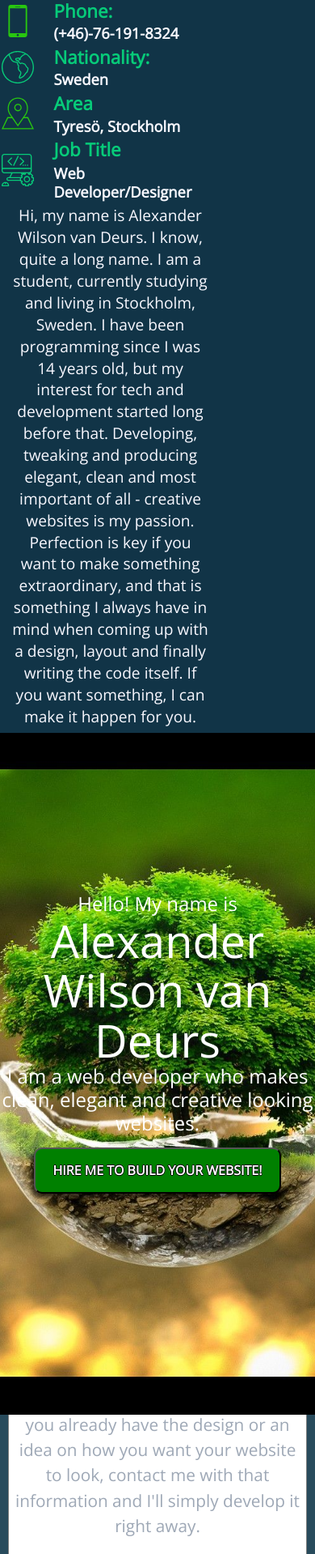
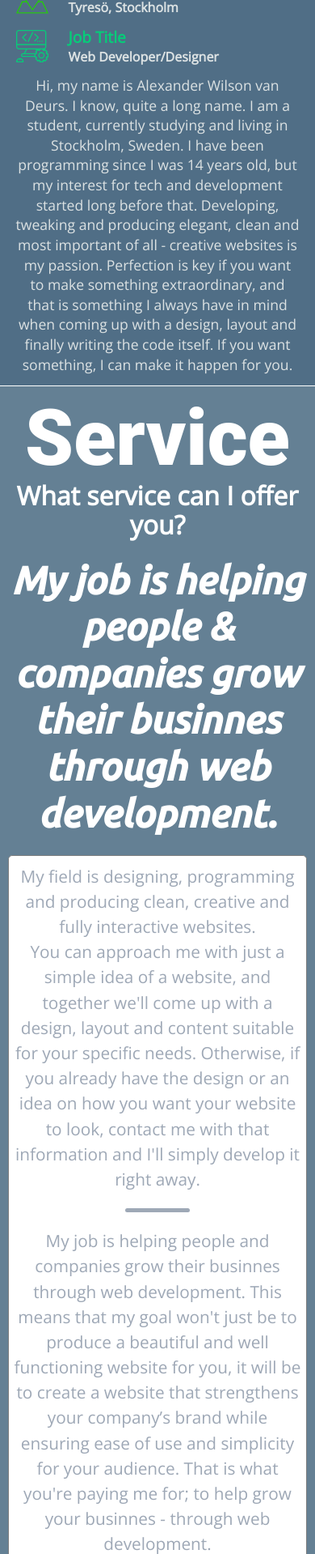
Before and after one commit to vanDeurs/portfolio, a PHP site: page / in a window 390 px wide. Shown: the part 1719-3638 px from the top of the page at 81% size. Run offline with PHP 8.4, Linux system fonts and the light colour scheme; some libraries are stand-ins or nearby versions.

Commit message:
Arrow down added, responsive about page done.

```diff
--- a/index.html
+++ b/index.html
@@ -25,7 +25,7 @@
       <script src="./resources/js/pre-loader.js"></script>
 
     </head>
-    <body>
+    <body id="home">
         <!-- PRE-LOADER -->
         <div id="loader-wrapper">
             <div id="loader"></div>
@@ -34,7 +34,6 @@
         </div>
 
         <!-- NAVBAR -->
-        <div id="home"></div>
         <nav class="navbar navbar-inverse fixed-top">
             <div class="container-fluid">
                 <div class="navbar-header">
@@ -77,10 +76,11 @@
                 <h1>Alexander Wilson van Deurs</h1>
                 <h4>I am a web developer who makes <br /> <span>clean</span>, <span>elegant</span> and <span>creative</span> looking websites.</h4>
                 <button type="button" class="hire-button"><p>Hire me to build your website!</p></button>
+                <!--<img class="bounce" src="resources/pictures/down-chevron.svg" alt="arrow-down"/>-->
+                <a href="#about" class="bounce"></a>
             </div>
         </div>
         <!-- ABOUT PAGE -->
-
         <div class="site-wrapper" id="about">
             <div class="site-wrapper-inner">
                 <div class="about">
@@ -152,7 +152,6 @@
                     </div>
                 </div>
             </div>
-
         <!-- SERVICE PAGE -->
 
         <div class="site-wrapper" id="service">
@@ -304,6 +303,7 @@
         <script src="https://maxcdn.bootstrapcdn.com/bootstrap/4.0.0-alpha.6/js/bootstrap.min.js" integrity="sha384-vBWWzlZJ8ea9aCX4pEW3rVHjgjt7zpkNpZk+02D9phzyeVkE+jo0ieGizqPLForn" crossorigin="anonymous"></script>
         <script type="text/javascript" src="//cdn.jsdelivr.net/jquery.slick/1.6.0/slick.min.js"></script>
         <!-- Javascript Files -->
+        <script src="http://cdn.jsdelivr.net/particles.js/2.0.0/particles.min.js"></script>
         <script src="./resources/js/main.js"></script>
   </body>
 </html>
--- a/resources/css/style.css
+++ b/resources/css/style.css
@@ -80,6 +80,40 @@ body {
     top: -80%;
 }
 
+.text-landing img {
+    display: block;
+    width: 64px;
+    height: auto;
+    position: relative;
+    margin: 0 auto;
+    top: 150px;
+  -webkit-transition: -webkit-all .8s ease-in-out;
+    transition: all .8s ease-in-out;
+}
+
+.bounce {
+  position:fixed;
+  left:50%;
+  bottom:0;
+  margin-top:-25px;
+  margin-left:-25px;
+  background: url("../pictures/down-arrow.png");
+  -webkit-animation:bounce 1s infinite;
+    width: 64px;
+    height: 64px;
+}
+
+@-webkit-keyframes bounce {
+  0% { bottom:0; }
+  50% { bottom:20px; }
+  100% {bottom:0;}
+}
+
+
+a.bounce:hover {
+  -webkit-transform: rotate(360deg);
+          transform: rotate(360deg);
+}
 
 /* LANDING PAGE MEDIA QUERIES */
 @media only screen and (max-width: 796px ){
@@ -116,6 +153,8 @@ body {
 
 .jumbotron {
     height: 100vh;
+    top: 0;
+    position: relative;
     text-align: center;
     background-size: cover;
     background-position: center;
@@ -152,7 +191,7 @@ button {
     transition: .15s ease-in-out;
     text-transform:capitalize;
     max-width: 90%;
-    background: green;
+    background: #4CFF51;
     color: rgba(255,255,255,1);
     border-radius: 10px;
     font-size: 1.8rem;
@@ -186,7 +225,7 @@ button:active {
 
 
 .about {
-    background: #113447;
+    background: #506E86;
     height: 100%;
     padding-top: 3%;
     padding-bottom: 1%;
@@ -309,18 +350,19 @@ button:active {
 
 .info-box-text h5 {
     font-size: 1.15rem;
-    color: ghostwhite;
+    color: #DCE2E3;
     font-weight: 600;
     line-height: 1.3;
 }
 
 .about-text {
-    padding: 1% 5%;
+    width: 100%;
+    padding: 10px 15px;
 }
 
 .about-text p {
     font-size: 1.2rem;
-    color: ghostwhite;
+    color: #DCE2E3;
     line-height: 1.4;
     font-weight: 500;
 }
@@ -331,7 +373,65 @@ button:active {
     }
     .image-container {
         width: 100%;
+        margin: 10px auto;
+        margin-bottom: none;
     }
+
+    .about-info {
+        margin: 10px auto;
+        margin-bottom: none;
+        width: 100%;
+        padding: 0 5%;
+    }
+    .about-info-box {
+        margin: 15px 0;
+    }
+}
+
+@media only screen and (max-width: 788px) {
+    .about-text{
+        padding: 0;
+    }
+    .about-text p {
+        font-size: 1.3rem;
+    }
+}
+
+@media only screen and (max-width: 616px) {
+    .about-top {
+        width: 100%;
+        justify-content: flex-start;
+    }
+    .image-container img {
+        border-top-left-radius: 0;
+        border-top-right-radius: 0;
+    }
+}
+
+@media only screen and (max-width: 457px) {
+    .about header h1 {
+        font-size: 3.5rem;
+    }
+    .about header h3 {
+        font-size: 1.3rem;
+    }
+    .info-box-text h3 {
+        font-size: 1.2rem;
+        margin-bottom: .7%;
+    }
+    .info-box-text h5 {
+        font-size: 1rem;
+    }
+
+    .about-info-box {
+        margin: 7px 0;
+    }
+    .about-text p {
+        font-size: 1.1rem;
+        margin-top: 5px;
+    }
+
+
 }
 
 
@@ -342,13 +442,14 @@ button:active {
 /* SERVICE SECTION */
 
 .service {
-    background: #284B5C;
+    background: #648094;
     height: 100%;
     padding-top: 3%;
     display: flex;
     flex-direction: column;
-    border-bottom: 1px solid grey;
+    border-top: 1px solid #fff;
     padding-bottom: 3%;
+    position: relative;
 }
 
 /* SERVICE HEADER */
--- a/resources/js/main.js
+++ b/resources/js/main.js
@@ -22,4 +22,7 @@ $(document).ready(function(){
     pauseOnFocus: false,
     pauseOnHover: false
   });
+
+    $('#arrow-down').click(function (){
+    });
 });
```
Also changed, not shown: other parts of resources/css/style.css (+17 -9 lines), resources/pictures/down-arrow.png (added), resources/pictures/down-chevron.svg (added).
